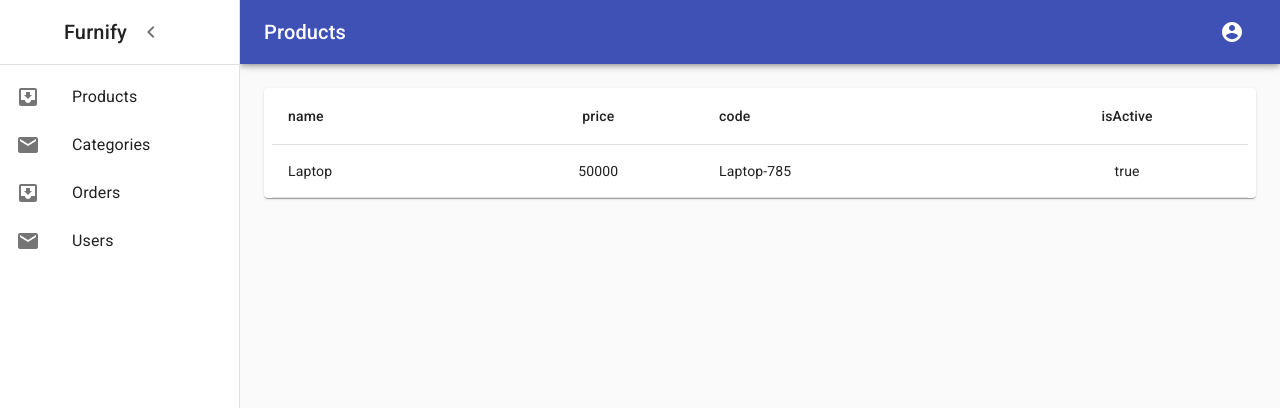
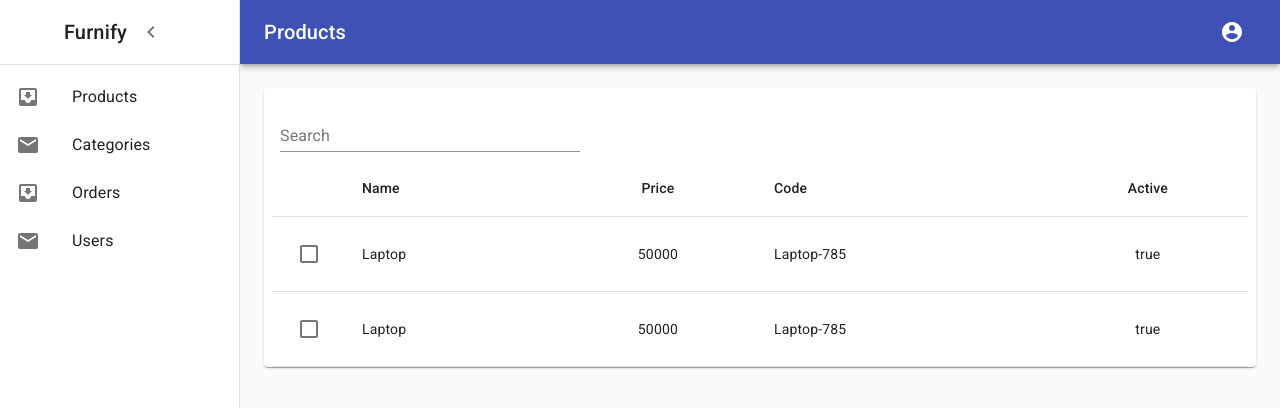
Before and after one commit to mistryakshar54/MERN, a React (Create React App) app in the folder ShoppingCart/shopping-cart-admin-app/: page / in a window 1280 px wide. Shown: the top 408 px of the page. Built offline with nearby package versions, Linux system fonts and the light colour scheme.

Commit message:
Update ListView

```diff
--- a/ShoppingCart/shopping-cart-admin-app/src/Components/AppLayout/MainContent/MainContent.js
+++ b/ShoppingCart/shopping-cart-admin-app/src/Components/AppLayout/MainContent/MainContent.js
@@ -14,16 +14,16 @@ const useStyles = makeStyles(theme => ({
   root: {
     display: "flex"
   },
-  title : {
-    flexGrow : 1
+  title: {
+    flexGrow: 1
   },
-  profileImg : {
-    borderRadius : "50%"
+  profileImg: {
+    borderRadius: "50%"
   },
-  paperContent : {
-    display : "flex",
-    flexGrow : 1,
-    padding: theme.spacing(0, 1),
+  paperContent: {
+    display: "flex",
+    flexGrow: 1,
+    padding: theme.spacing(0, 1)
   },
   appBar: {
     transition: theme.transitions.create(["margin", "width"], {
@@ -67,6 +67,11 @@ const useStyles = makeStyles(theme => ({
       duration: theme.transitions.duration.leavingScreen
     }),
     marginLeft: -drawerWidth
+  },
+  textField: {
+    marginLeft: theme.spacing(1),
+    marginRight: theme.spacing(1),
+    width: 200
   },
   contentShift: {
     transition: theme.transitions.create("margin", {
--- a/ShoppingCart/shopping-cart-admin-app/src/Components/Products/ProductList/ProductList.js
+++ b/ShoppingCart/shopping-cart-admin-app/src/Components/Products/ProductList/ProductList.js
@@ -1,30 +1,60 @@
 import React from 'react';
 import ListView from '../../../UI/ListView/ListView';
+import { listViewHeaders } from './ProductListUtil';
+import TextField from "@material-ui/core/TextField";
+import { makeStyles } from "@material-ui/core/styles";
+
+const useStyles = makeStyles(theme => ({
+  container: {
+    display: "flex",
+    flexWrap: "wrap",
+    flex : "1 auto"
+  },
+  textField: {
+    marginLeft: theme.spacing(1),
+    marginRight: theme.spacing(1),
+    width: 300
+  },
+  dense: {
+    marginTop: 19
+  },
+  menu: {
+    width: 200
+  }
+}));
+
+
 const ProductListCompoenent  = ( props ) => {
-    const data = [{
-        "name":"Laptop",
-        "price":50000,
-        "code":"Laptop-785",
-        "isActive":"true"
-    }];
-    const headers = [
-        {
-            title : "name", align : "left",
-        },
-        {
-            title : "price", align : "center",
-        },
-        {
-            title : "code", align : "left",
-        },
-        {
-            title : "isActive", align : "center",
-        }
+    const classes = useStyles();
+    const data = [
+      {
+        name: "Laptop",
+        price: 50000,
+        code: "Laptop-785",
+        isActive: "true"
+      },
+      {
+        name: "Laptop",
+        price: 50000,
+        code: "Laptop-785",
+        isActive: "true"
+      }
+    ];
+    return (
+      <div className={classes.container}>
+        <div>
+            <TextField
+            id="standard-search"
+            label="Search"
+            type="search"
+            className={classes.textField}
+            margin="normal"
+            />
+        </div>
+        <ListView data={data} headers={listViewHeaders} />
+      </div>
+    );
 
-    ];
-    return <ListView
-     data={data}
-     headers={headers} />
 
 };
 
--- /dev/null
+++ b/ShoppingCart/shopping-cart-admin-app/src/Components/Products/ProductList/ProductListUtil.js
@@ -0,0 +1,22 @@
+export const listViewHeaders = [
+  {
+    displayName: "Name",
+    name: "name",
+    align: "left"
+  },
+  {
+    displayName: "Price",
+    name: "price",
+    align: "center"
+  },
+  {
+    displayName: "Code",
+    name: "code",
+    align: "left"
+  },
+  {
+    displayName: "Active",
+    name: "isActive",
+    align: "center"
+  }
+];
--- a/ShoppingCart/shopping-cart-admin-app/src/UI/ListView/ListView.js
+++ b/ShoppingCart/shopping-cart-admin-app/src/UI/ListView/ListView.js
@@ -1,12 +1,11 @@
-import React from "react";
+import React, { useState } from "react";
 import { makeStyles } from "@material-ui/core/styles";
 import Table from "@material-ui/core/Table";
 import TableBody from "@material-ui/core/TableBody";
 import TableCell from "@material-ui/core/TableCell";
 import TableHead from "@material-ui/core/TableHead";
 import TableRow from "@material-ui/core/TableRow";
-import Paper from "@material-ui/core/Paper";
-import { typography } from "@material-ui/system";
+import Checkbox from "@material-ui/core/Checkbox";
 
 const useStyles = makeStyles({
   root: {
@@ -15,59 +14,78 @@ const useStyles = makeStyles({
   },
   table: {
     minWidth: 650
+  },
+  checkBoxWidth : {
+      width:"5%"
   }
 });
 
-function createData(name, calories, fat, carbs, protein) {
-  return { name, calories, fat, carbs, protein };
+ const ListView = ( props ) => {
+    const [selectedItems, setSelectedItems] = useState([]);
+    const handleItemCheck = itemIndex => {
+    const items = selectedItems;
+    const index = items.indexOf(itemIndex);
+    if (index > -1) {
+    setSelectedItems(items.filter(item => item !== itemIndex));
+    } else {
+    items.push(itemIndex);
+    setSelectedItems([...items]);
     }
+  };
 
-const rows = [
-  createData("Frozen yoghurt", 159, 6.0, 24, 4.0),
-  createData("Ice cream sandwich", 237, 9.0, 37, 4.3),
-  createData("Eclair", 262, 16.0, 24, 6.0),
-  createData("Cupcake", 305, 3.7, 67, 4.3),
-  createData("Gingerbread", 356, 16.0, 49, 3.9)
-];
-
-const extractData = ( data , headers ) => {
-    if(data && data.length > 0 ) {
-        return(
-            data.map( ( row , index ) => {
+const extractData = (data, headers) => {
+  if (data && data.length > 0) {
+    return data.map((row, index) => {
       return (
-                <TableRow key={"row_"+index}>
-                    {headers.map((headerData , itemIndex) => {
+        <TableRow key={"row_" + index}>
+          <TableCell
+            className={classes.checkBoxWidth}
+            key={"row_" + index + "_cb"}
+          >
+            <Checkbox
+              checked={
+                selectedItems && selectedItems.indexOf(index) === -1
+                  ? false
+                  : true
+              }
+              onChange={() => handleItemCheck(index)}
+              color="primary"
+              inputProps={{
+                "aria-label": "secondary checkbox"
+              }}
+            />
+          </TableCell>
+          {headers.map((headerData, itemIndex) => {
             return (
               <TableCell
                 key={"row_" + index + "_" + itemIndex}
                 align={headerData.align ? headerData.align : "left"}
               >
-                            {row[headerData.title]}
+                {row[headerData.name]}
               </TableCell>
             );
           })}
-
         </TableRow>
       );
-            })
-        )
-    }
-    else{
+    });
+  } else {
     return (
       <TableRow key={"row_0"}>
         <td>Nothing to display!!</td>
       </TableRow>
     );
   }
-}
+};
 
- const ListView = ( props ) => {
   const classes = useStyles();
-  const { headers , data , hasPagination , hasSorting , sortFields } = props;
+  const { headers , data , hasPagination , hasSorting , sortFields} = props;
   return (
     <Table className={classes.table} aria-label="simple table">
       <TableHead>
         <TableRow>
+        <TableCell
+            key={"header_cb"}
+        ></TableCell>
           {headers && headers.length > 0
             ? headers.map((item, index) => {
                 return (
@@ -75,7 +93,7 @@ const extractData = ( data , headers ) => {
                     key={"header_" + index}
                     align={item.align ? item.align : "left"}
                   >
-                    {item.title}
+                    {item.displayName}
                   </TableCell>
                 );
               })
```
Also changed, not shown: ShoppingCart/shopping-cart-admin-app/src/Components/Products/ProductList/ProductListItem.js (deleted). Lines whose indentation alone changed are shown as unchanged.
